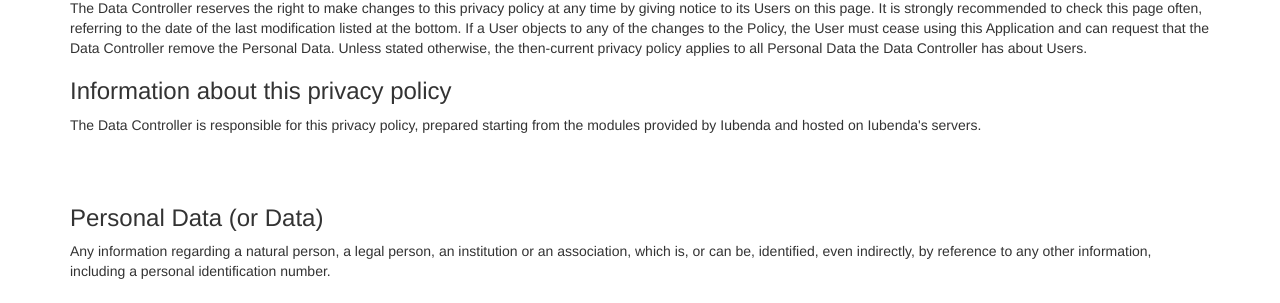
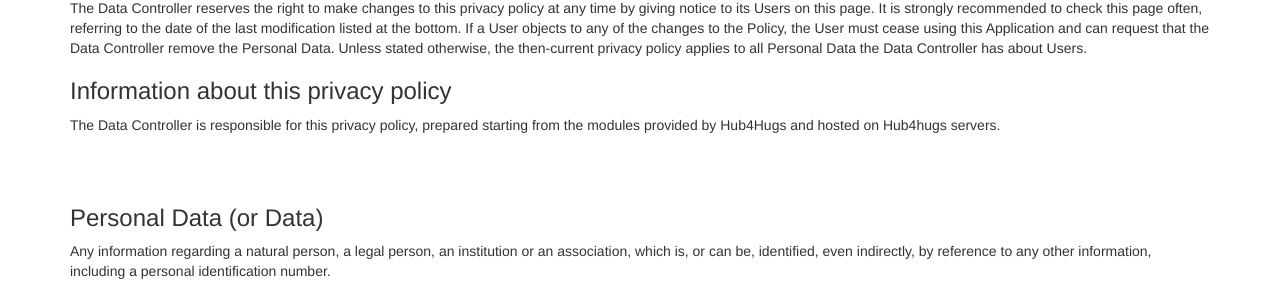
Before and after one commit to hub4hugs/hub4hugs.github.io, a Jekyll site: the page built from cookie.html, in a window 1280 px wide and 900 px high, scrolled down 3425 px. Shown: the part 143-446 px from the top of the window. Built offline with Jekyll 4.4.1, drawn with Linux system fonts in a browser that asks for light colours; comment, search, counter and statistics services are not loaded.

Commit message:
edit cookie

```diff
--- a/cookie.html
+++ b/cookie.html
@@ -415,7 +415,7 @@ To determine whether any of the third party services it uses honor the “Do Not
 
 <h3>Information about this privacy policy</h3>
 
-<p>The Data Controller is responsible for this privacy policy, prepared starting from the modules provided by Iubenda and hosted on Iubenda's servers.
+<p>The Data Controller is responsible for this privacy policy, prepared starting from the modules provided by Hub4Hugs and hosted on Hub4hugs servers.
 </p>
 
 <br><br>
```
